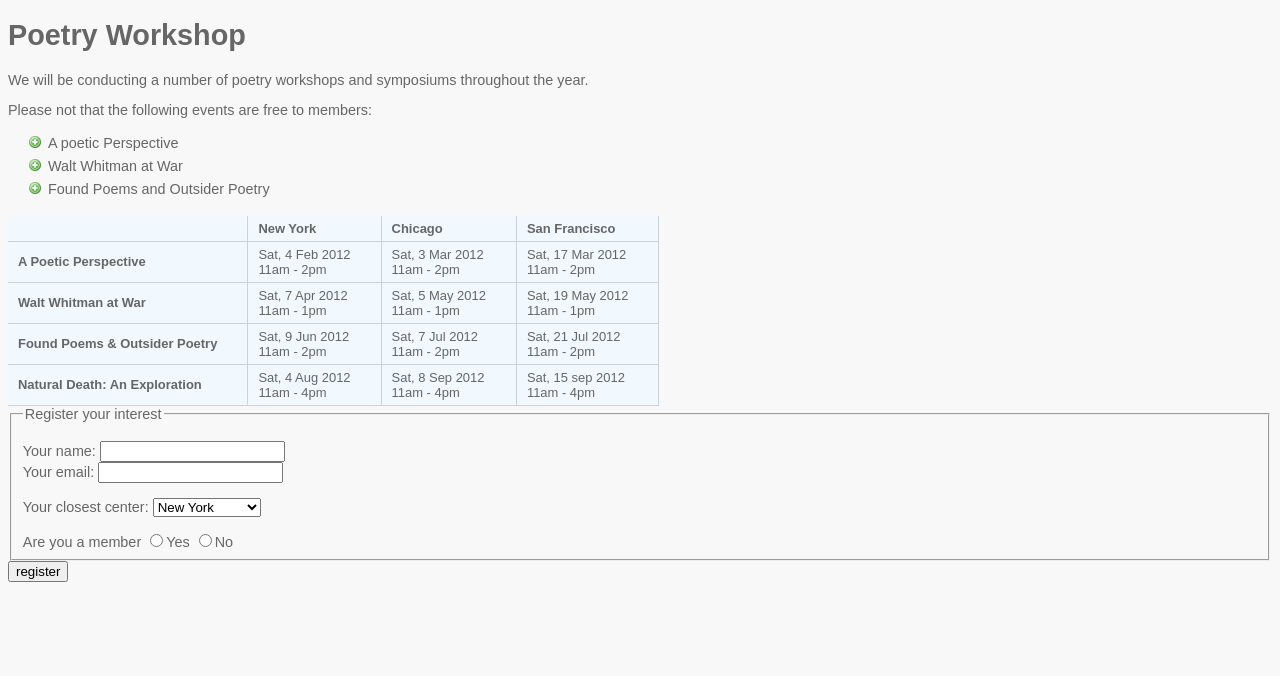
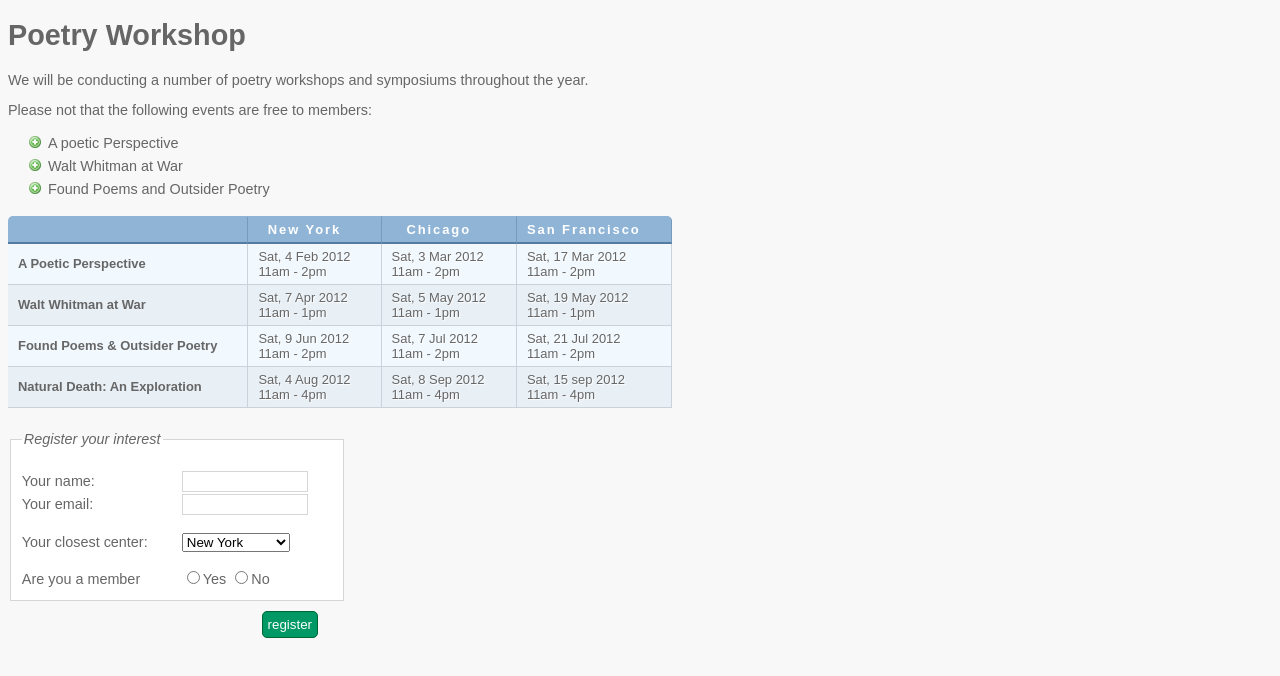
Before and after one commit to twycrossjamie/htmlforms, a plain HTML site: page index.html in a window 1280 px wide. Drawn offline with Linux system fonts and the light colour scheme.

Commit message:
finished forms and table

```diff
--- a/index.html
+++ b/index.html
@@ -5,6 +5,7 @@
         <link rel="stylesheet" href="styles.css" type ="text/css">
     </head>
     <body>
+        <div id="wrapper">
         <h1>Poetry Workshop</h1>
         <p>We will be conducting a number of poetry workshops and symposiums throughout the year.</p>
         <p>Please not that the following events are free to members: </p>
@@ -74,5 +75,6 @@
                 <input type="submit" value="register"/>
             </div>
         </form>
+        </div>
     </body>
 </html>
--- a/styles.css
+++ b/styles.css
@@ -23,3 +23,74 @@ th, td {
     border-bottom: 1px solid #cbd2d8;
     border-right: 1px solid #cbd2db;
 }
+tr.head th {
+    color: #ffffff;
+    background-color: #90b4d6;
+    border-bottom: 2px solid #547ca0;
+    border-right: 1px solid #749abe;
+    border-top: 1px solid #90b4d6;
+    text-align: center;
+    text-shadow: -1px -1px 1pxb#666666;
+    letter-spacing: 0.15em;
+}
+td {
+    text-shadow: 1px 1px 1px #ffffff;
+}
+tr.even td, tr.even th {
+    background-color: #e8eff5;
+}
+tr.head th:first-child {
+    -webkit-border-top-left-radius: 5px;
+    -moz-border-radius-topleft: 5px;
+    border-top-left-radius: 5px;
+}
+tr.head th:last-child {
+    -webkit-border-top-right-radius: 5px;
+    -moz-border-radius-topright: 5px;
+    border-top-right-radius: 5px;
+}
+fieldset {
+    width: 310px;
+    margin-top: 20px;
+    border: 1px solid #d6d6d6;
+    background-color: #ffffff;
+    line-height: 1.6em;
+}
+legend {
+    font-style: italic;
+    color: #666666;
+}
+input[type="text"] { /*target a certain input value*/
+    width: 120px;
+    border: 1px solid #d6d6d6;
+    padding: 2px;
+    outline: none;
+}
+input[type="text"]:focus,
+input[type="text"]:hover {
+    background-color: #d0e2f0;
+    border: 1px solid #999999;
+}
+input[type="submit"]{
+    border: 1px solid #006633;
+    background-color: #009966;
+    color: #ffffff;
+    border-radius: 5px;
+    padding: 5px;
+    margin-top: 10px;
+}
+input[type="submit"]:hover {
+    border: 1px solid #006633;
+    background-color: #00cc33;
+    color: #ffffff;
+    cursor: pointer;
+}
+.title {
+    float: left;
+    width: 160px;
+    clear: left;
+}
+.submit {
+    width: 310px;
+    text-align: right;
+}
```
